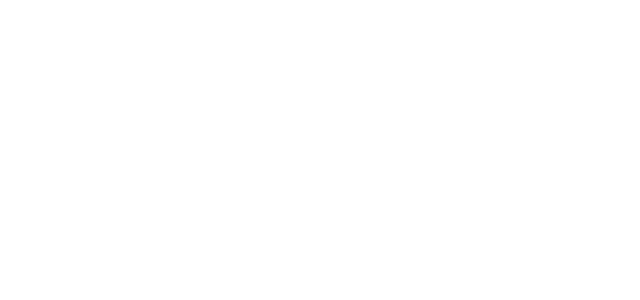
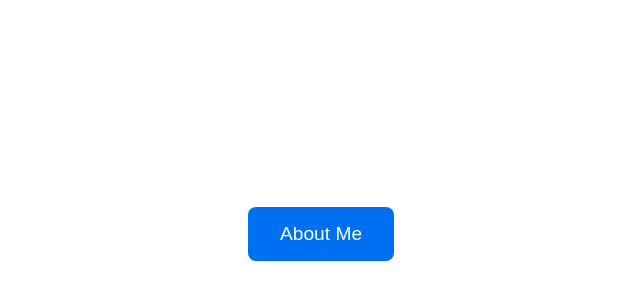
Before and after one commit to siavashmosadegh/siavash-mosadegh-website-front, a Next.js app: page / in a window 1280 px wide. Shown: the part 1026-1326 px from the top of the page, without its empty margins (319-959 px from the left). Before the commit the page ends 860 px from the top, so only its background shows below. Built offline with nearby package versions, Linux system fonts and the light colour scheme.

Commit message:
added a scroll down arrow to the main page that goes to an about me button

```diff
--- a/src/app/page.module.scss
+++ b/src/app/page.module.scss
@@ -1,3 +1,7 @@
+.wrapper {
+  overflow: hidden;
+}
+
 .container {
   display: flex;
   flex-direction: column;
@@ -29,3 +33,46 @@
     font-size: 1.25rem;
   }
 }
+
+.arrow {
+  font-size: 2rem;
+  margin-top: 60px;
+  cursor: pointer;
+  color: white;
+  animation: bounce 1.5s infinite;
+
+  &:hover {
+    color: #0070f3;
+  }
+}
+
+@keyframes bounce {
+  0%, 100% {
+    transform: translateY(0);
+  }
+  50% {
+    transform: translateY(8px);
+  }
+}
+
+.scrollSection {
+  height: 100vh;
+  display: flex;
+  justify-content: center;
+  align-items: center;
+  background: transparent; // matches your design
+}
+
+.aboutButton {
+  padding: 1rem 2rem;
+  background-color: #0070f3;
+  color: white;
+  text-decoration: none;
+  font-size: 1.2rem;
+  border-radius: 8px;
+  transition: background-color 0.2s ease;
+
+  &:hover {
+    background-color: #0059c1;
+  }
+}
--- a/src/app/page.tsx
+++ b/src/app/page.tsx
@@ -2,15 +2,24 @@
 
 import { motion } from 'framer-motion';
 import styles from './page.module.scss';
+import { useRef } from 'react';
+import Link from 'next/link';
 
 export default function LandingPage() {
+  const scrollRef = useRef<HTMLDivElement>(null);
+
+  const handleScroll = () => {
+    scrollRef.current?.scrollIntoView({ behavior: 'smooth' });
+  };
+
   return (
-    <div className={styles.container}>
+    <div className={styles.wrapper}>
+      <section className={styles.container}>
         <motion.h1
           className={styles.name}
           initial={{ x: '-100vw', opacity: 0 }}
           animate={{ x: 0, opacity: 1 }}
-        transition={{ type: 'spring', stiffness: 80, delay: 1 }}
+          transition={{ type: 'spring', stiffness: 80, delay: 0.3 }}
         >
           Siavash Mosadegh
         </motion.h1>
@@ -19,10 +28,27 @@
           className={styles.title}
           initial={{ x: '100vw', opacity: 0 }}
           animate={{ x: 0, opacity: 1 }}
-        transition={{ type: 'spring', stiffness: 80, delay: 1.5 }}
+          transition={{ type: 'spring', stiffness: 80, delay: 0.6 }}
         >
           Software Engineer
         </motion.h2>
+
+        <motion.div
+          className={styles.arrow}
+          initial={{ opacity: 0 }}
+          animate={{ opacity: 1 }}
+          transition={{ delay: 1.2 }}
+          onClick={handleScroll}
+        >
+          ↓
+        </motion.div>
+      </section>
+
+      <section className={styles.scrollSection} ref={scrollRef}>
+        <Link href="/about" className={styles.aboutButton}>
+          About Me
+        </Link>
+      </section>
     </div>
   );
 }
```
Lines whose indentation alone changed are shown as unchanged.
